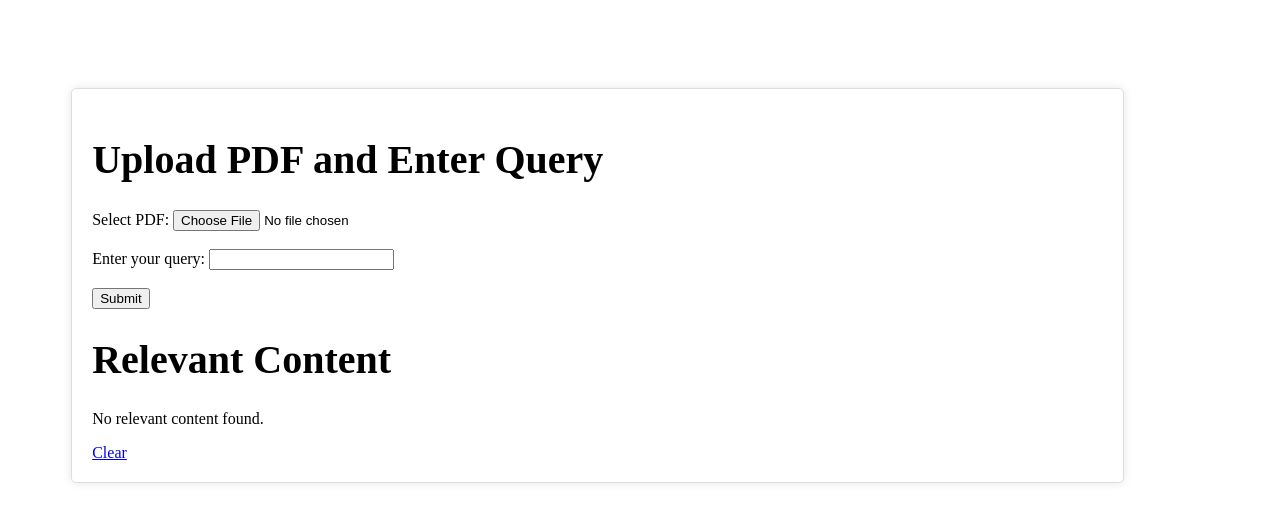
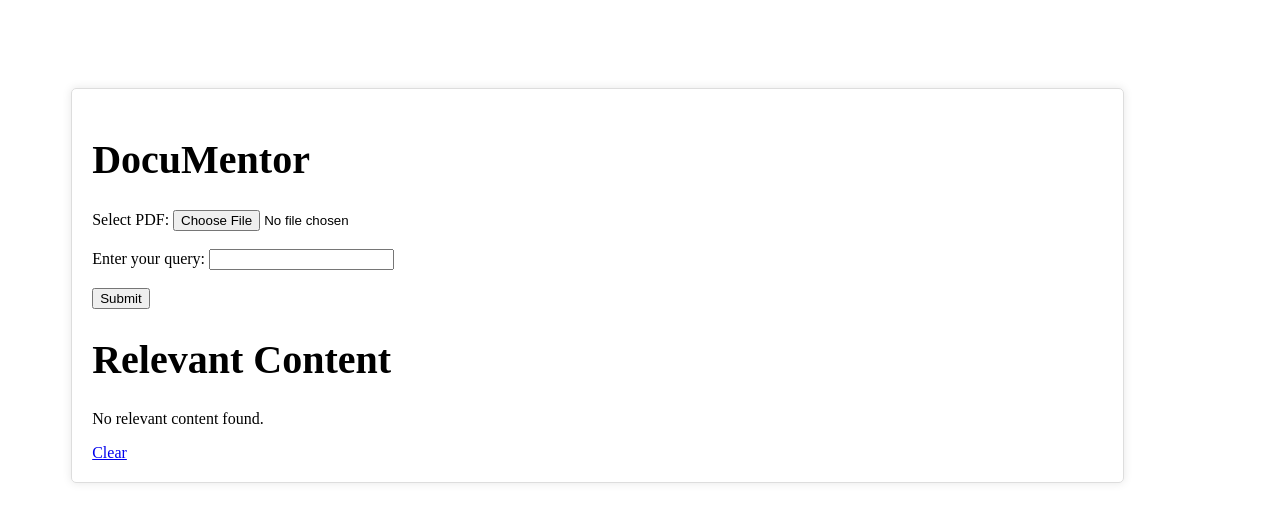
Before and after one commit to Niall1985/DocuMentor, a Flask app: page / in a window 1280 px wide. Shown: the top 522 px of the page. Run offline with Flask 3, Linux system fonts and the light colour scheme.

Commit message:
changed the heading

```diff
--- a/templates/upload.html
+++ b/templates/upload.html
@@ -27,7 +27,7 @@
 </head>
 <body>
     <div class = "container">
-    <h1>Upload PDF and Enter Query</h1>
+    <h1>DocuMentor</h1>
     <form action="/" method="post" enctype="multipart/form-data">
         <label for="file">Select PDF:</label>
         <input type="file" name="file" id="file" required>
```
